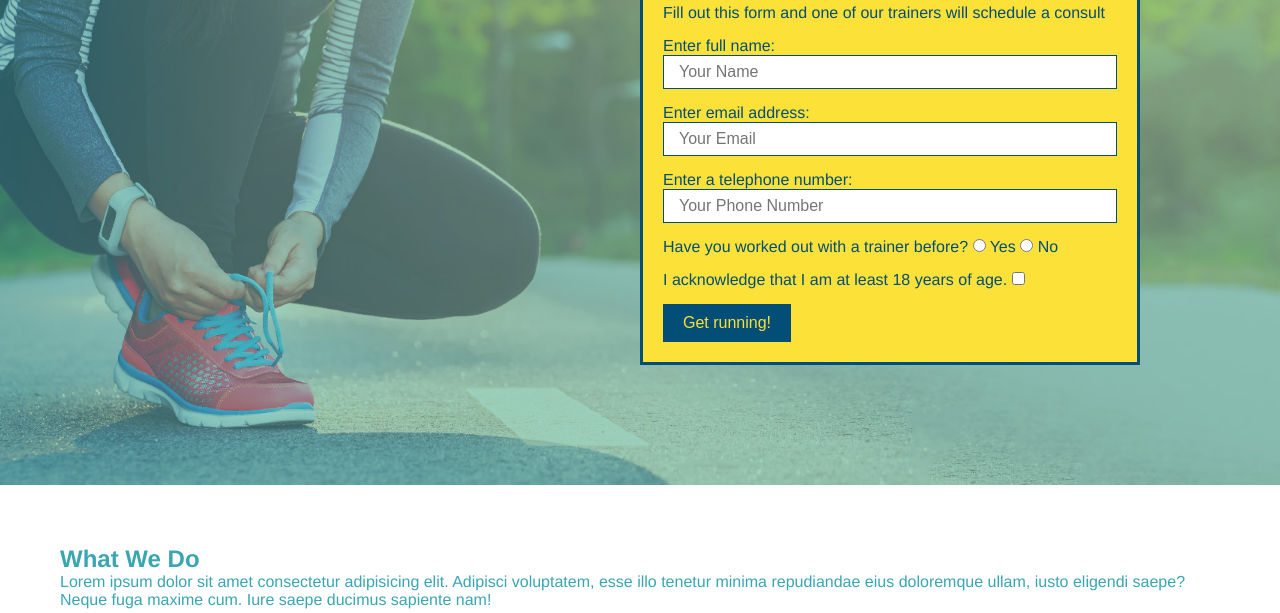
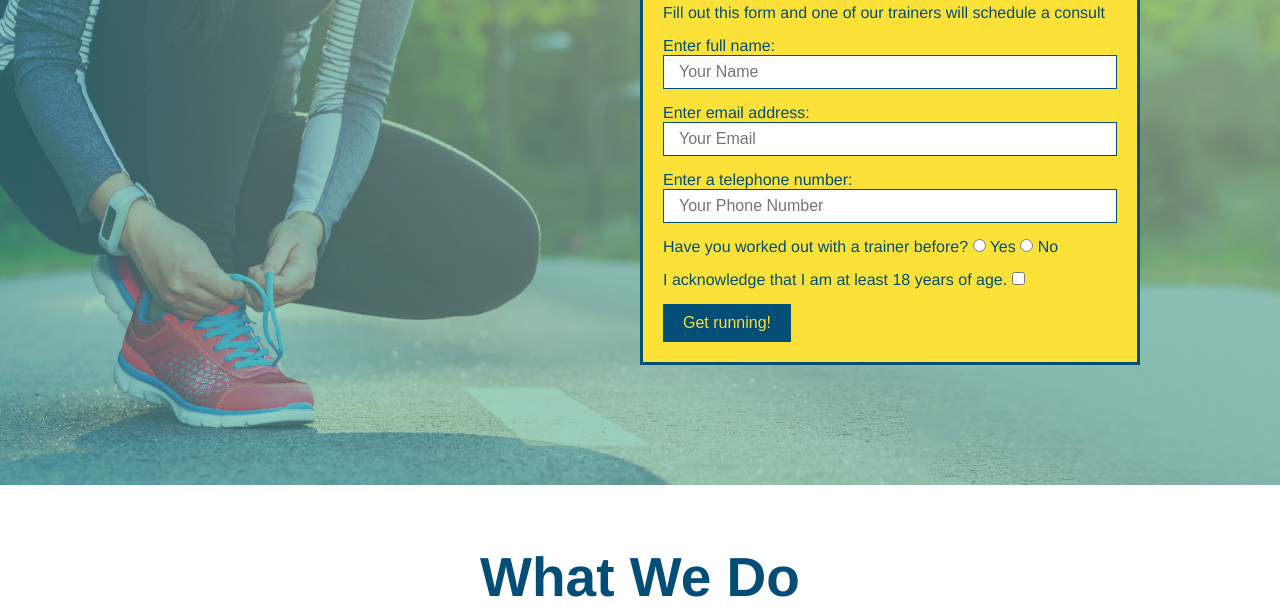
Before and after one commit to lillielovatt/run-buddy, a plain HTML site: page index.html in a window 1280 px wide. Shown: the part 187-800 px from the top of the page. Drawn offline with Linux system fonts and the light colour scheme.

Commit message:
what we do section - CSS and HTML

```diff
--- a/assets/css/style.css
+++ b/assets/css/style.css
@@ -143,3 +143,26 @@ button{
     border:none;
 }
 /* hero style end  */
+
+/* what we do section start */
+.intro{
+    text-align:center;
+
+
+}
+.intro h2{
+    display:inline-block;
+    font-size:55px;
+    color:#024e76;
+    margin-bottom: 35px;
+    padding:0 100px 20px 100px;
+    border-bottom: 3px solid;
+    border-color:#fce138
+}
+.intro p{
+    margin:0 auto;
+    line-height:1.7;
+    color:#39a6b2;
+    width:80%;
+    font-size: 20px;
+}
--- a/index.html
+++ b/index.html
@@ -74,7 +74,7 @@
     <!-- end hero -->
 
     <!-- "what we do" section -->
-    <section id="what-we-do">
+    <section id="what-we-do" class="intro">
         <h2>What We Do</h2>
         <p>
             Lorem ipsum dolor sit amet consectetur adipisicing elit. Adipisci voluptatem, esse illo tenetur minima repudiandae eius doloremque ullam, iusto eligendi saepe? Neque fuga maxime cum. Iure saepe ducimus sapiente nam!
```
